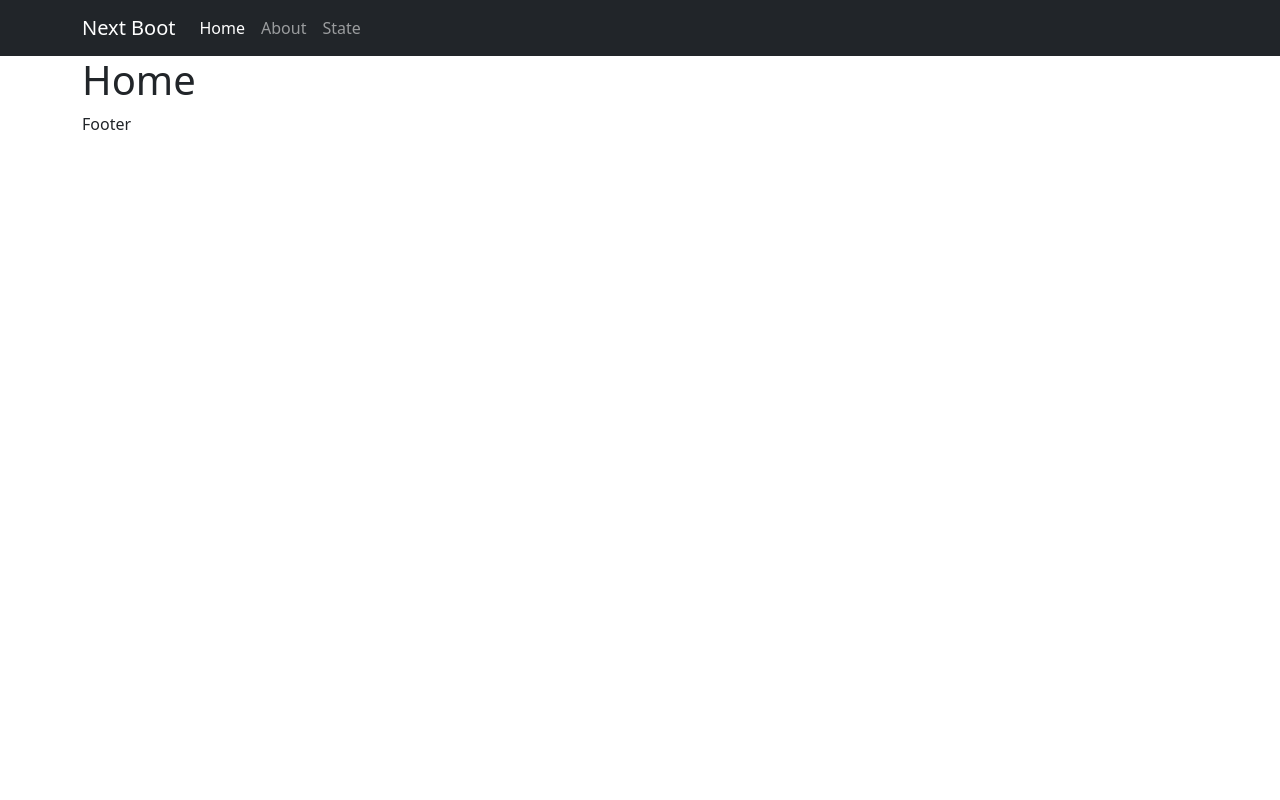
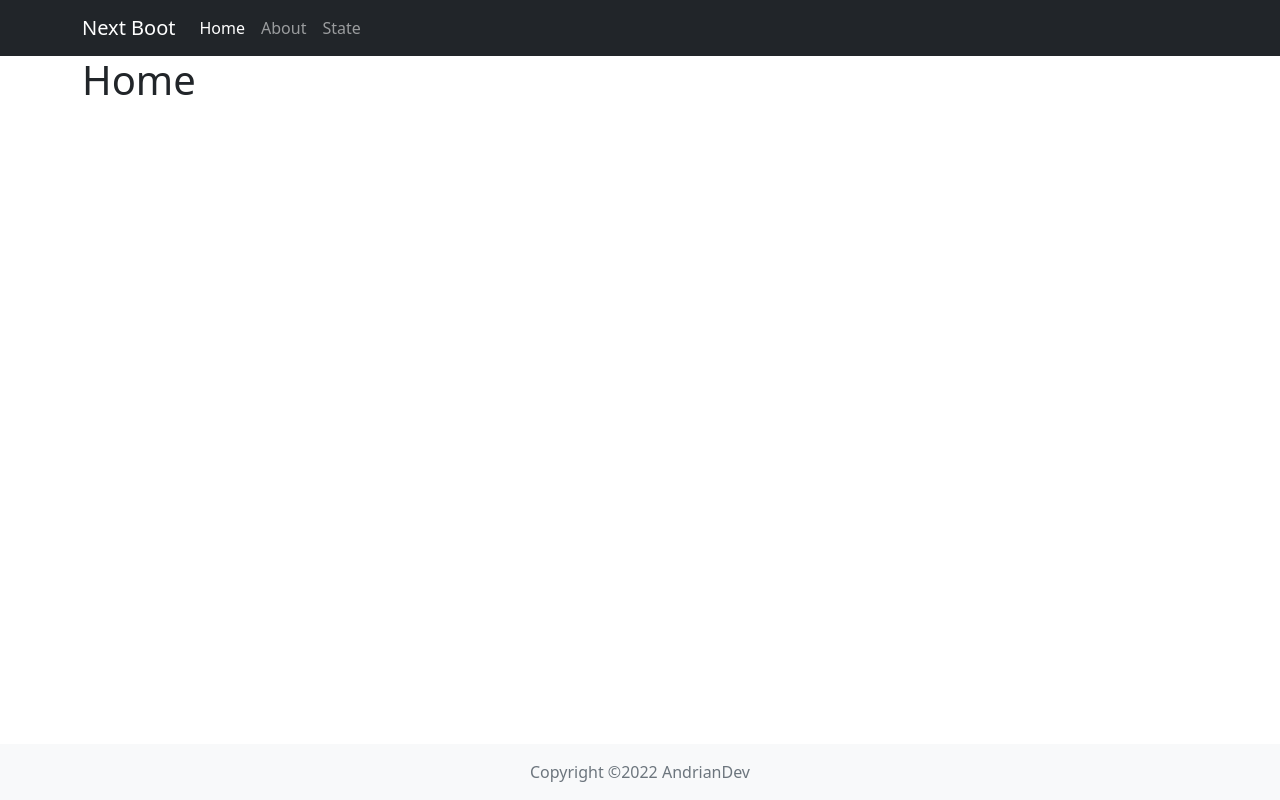
Before and after one commit to andriandev/next-profile, a Next.js app: page / in a window 1280 px wide. Built offline with nearby package versions, Linux system fonts and the light colour scheme; no server answers.

Commit message:
Custom footer

```diff
--- a/app/layout/footer.jsx
+++ b/app/layout/footer.jsx
@@ -1,5 +1,18 @@
 function Footer() {
-  return <footer className="container">Footer</footer>;
+  return (
+    <footer className="bg-light">
+      <p className="text-center text-muted my-3">
+        Copyright ©{new Date().getFullYear() + ' '}
+        <a
+          href="https://andriandev.my.id"
+          target="_blank"
+          className="text-muted text-decoration-none"
+        >
+          AndrianDev
+        </a>
+      </p>
+    </footer>
+  );
 }
 
 export default Footer;
--- a/styles/globals.css
+++ b/styles/globals.css
@@ -3,8 +3,20 @@ body {
   overflow-x: hidden; /* Prevent scroll on narrow devices */
 }
 
-body {
+/* body {
   padding-top: 56px;
+} */
+
+#__next {
+  padding-top: 56px;
+  min-height: 100vh;
+  margin: 0;
+  display: flex;
+  flex-direction: column;
+}
+
+footer {
+  margin-top: auto;
 }
 
 @media (max-width: 991.98px) {
```
